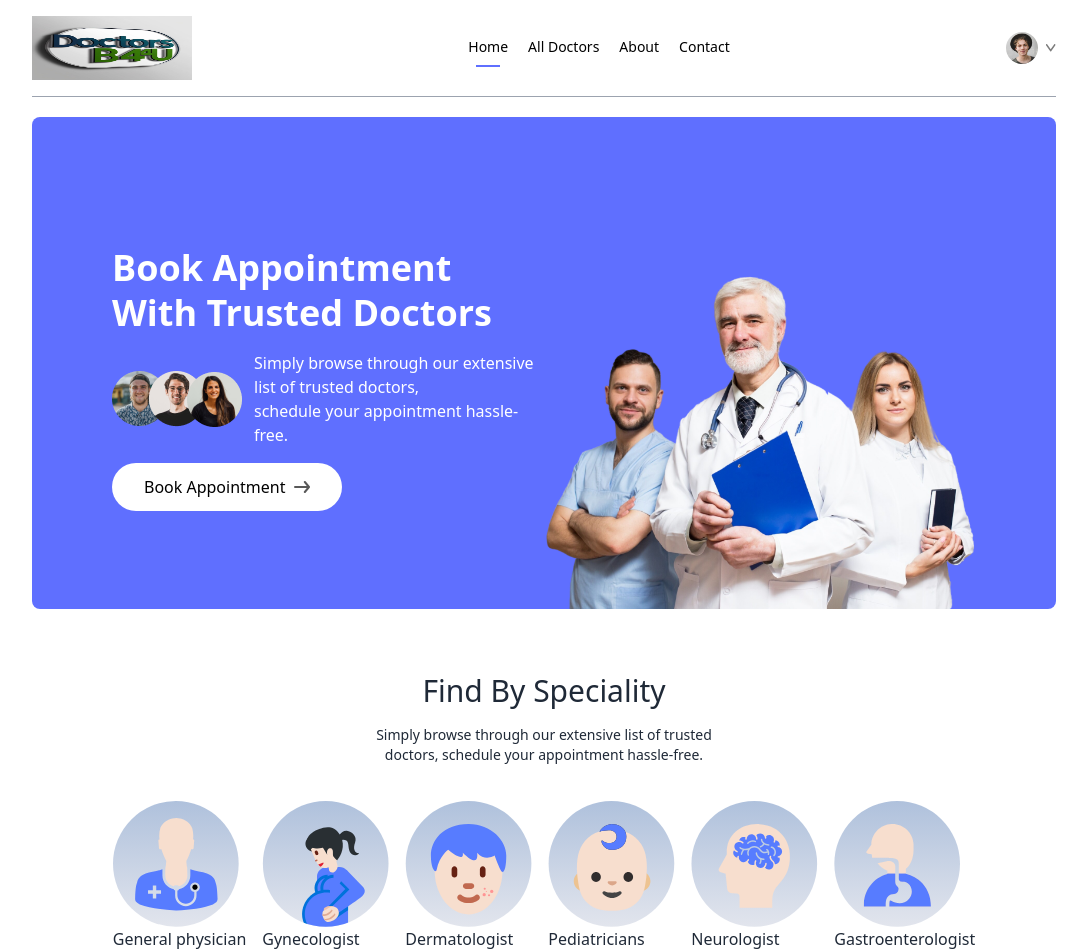
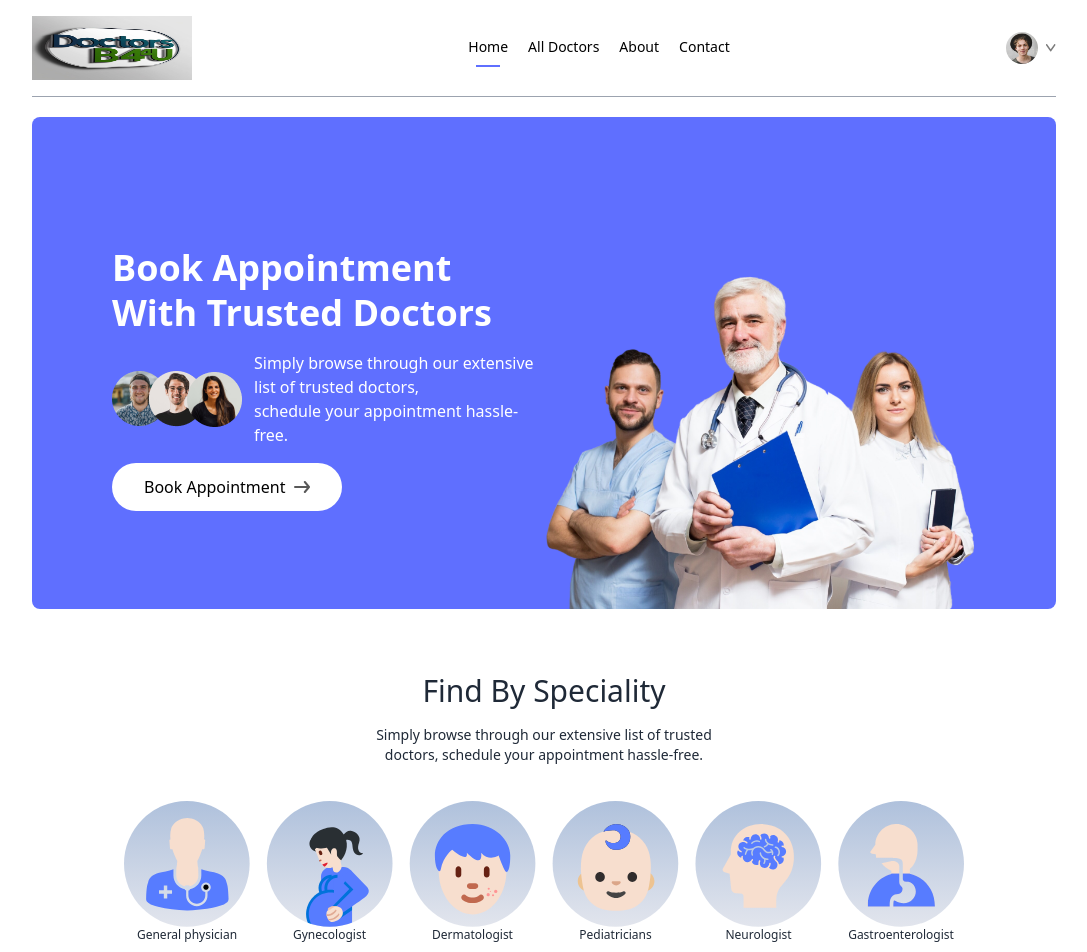
Before and after one commit to MgMorshed123/Doctor-4-U-Client, a React (Vite) app: page / in a window 1280 px wide. Shown: the top 952 px of the page, without its empty margins (96-1183 px from the left). Built offline with nearby package versions, Linux system fonts and the light colour scheme.

Commit message:
added scrollTo

```diff
--- a/src/components/SpecialityMenu.jsx
+++ b/src/components/SpecialityMenu.jsx
@@ -15,7 +15,12 @@ const SpecialityMenu = () => {
       <div className="flex sm:justify-center gap-4 pt-5 w-full overflow-scroll">
         {specialityData.map((item, index) => {
           return (
-            <Link to={`/doctors/${item.speciality}`} key={index}>
+            <Link
+              onClick={() => scrollTo(0, 0)}
+              className="flex flex-col items-center text-center text-xs cursor-pointer flex-shrink-0 hover:translate-y-[-10px] translate-all duration-500"
+              to={`/doctors/${item.speciality}`}
+              key={index}
+            >
               <img src={item.image} alt="" srcset="" />
               <p>{item.speciality}</p>
             </Link>
```
